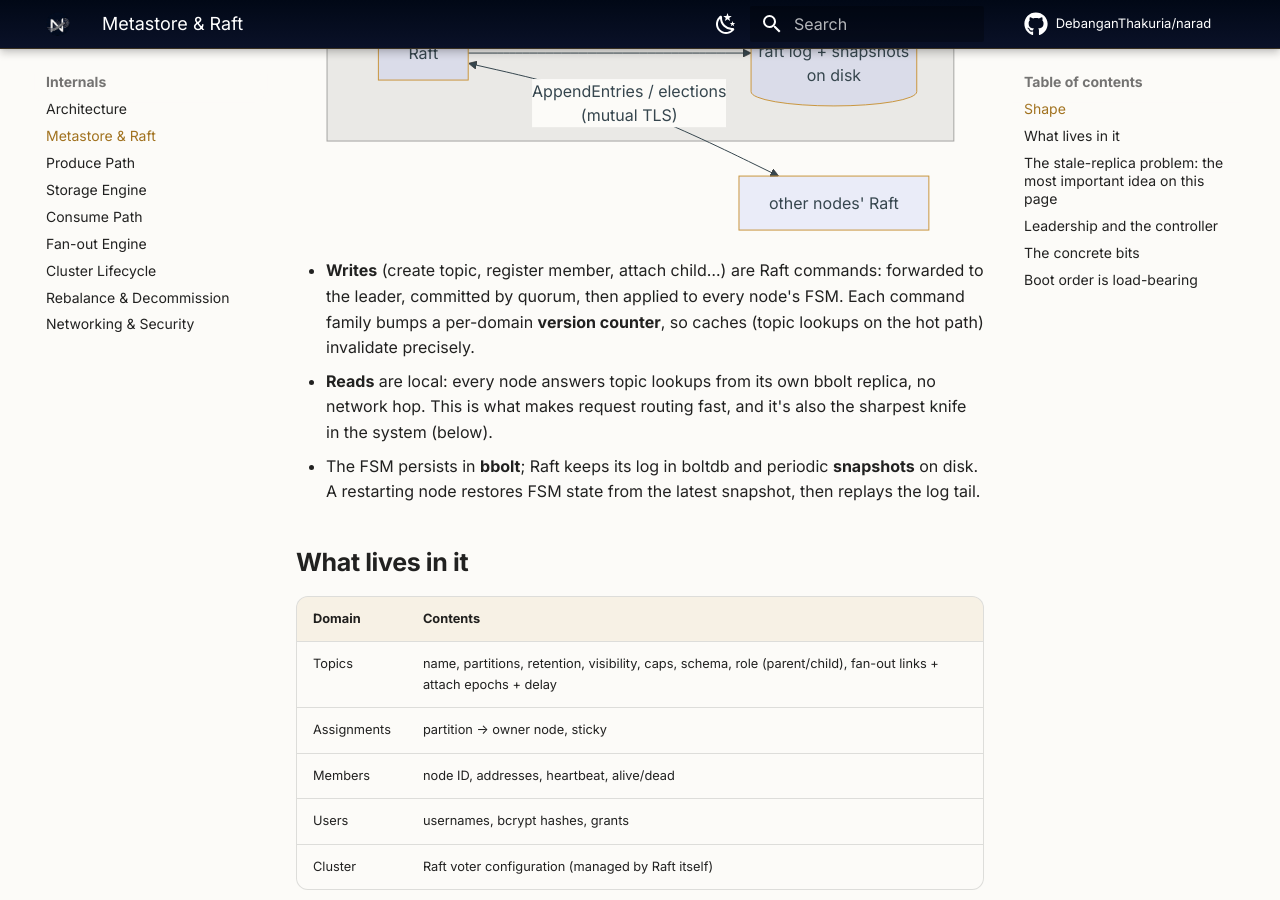
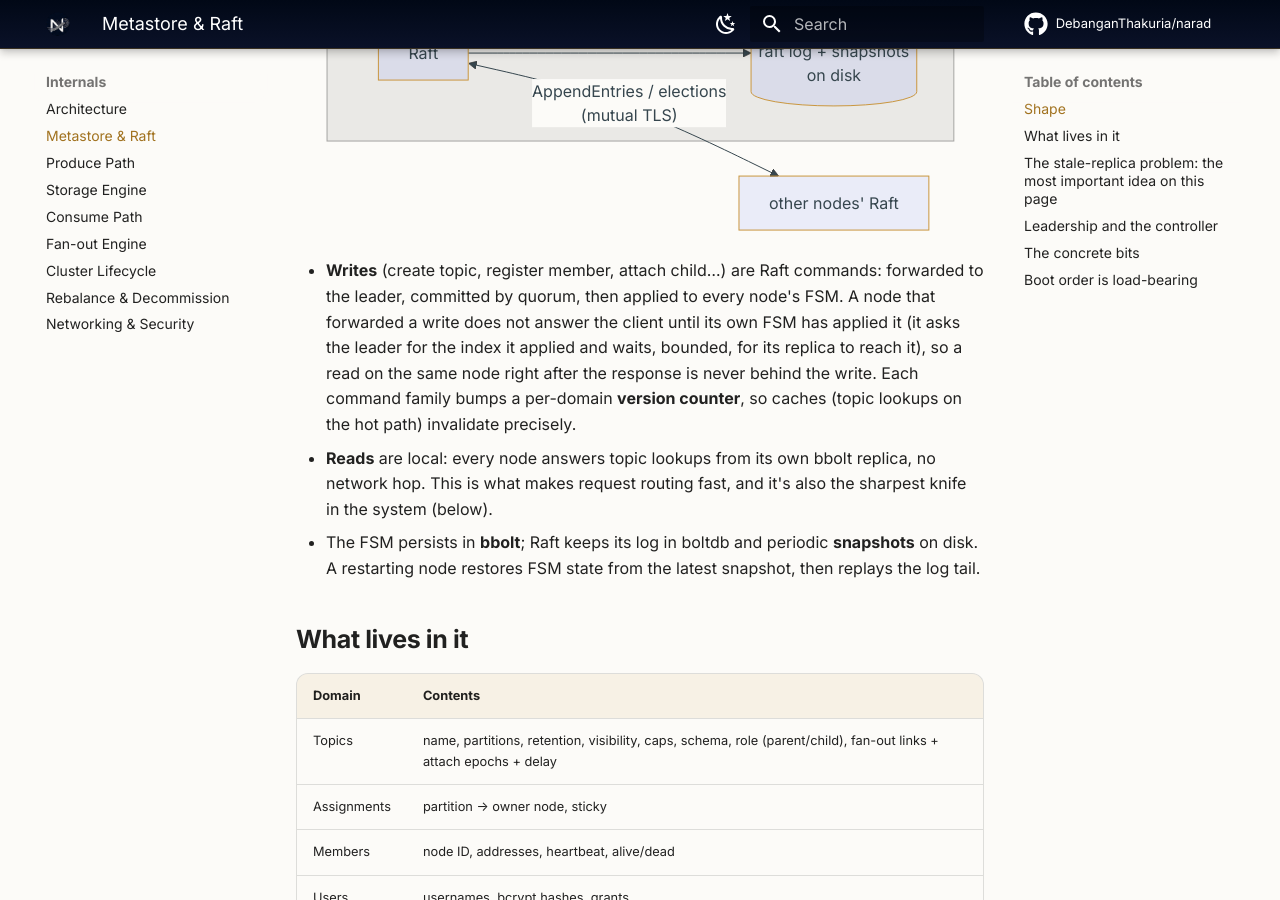
Before and after one commit to DebanganThakuria/narad, an MkDocs documentation site: the page built from docs/internals/metastore-and-raft.md, in a window 1280 px wide and 900 px high, scrolled down 594 px. Built offline with MkDocs 1.6.1 and Material for MkDocs 9.7.7, drawn with Linux system fonts in a browser that asks for light colours; comment, search, counter and statistics services are not loaded.

Commit message:
docs: note the forwarded-write settle on the metastore internals page

````diff
--- a/docs/internals/metastore-and-raft.md
+++ b/docs/internals/metastore-and-raft.md
@@ -14,7 +14,7 @@ flowchart LR
     RAFT <-->|"AppendEntries / elections<br/>(mutual TLS)"| PEERS[other nodes' Raft]
 ```
 
-- **Writes** (create topic, register member, attach child…) are Raft commands: forwarded to the leader, committed by quorum, then applied to every node's FSM. Each command family bumps a per-domain **version counter**, so caches (topic lookups on the hot path) invalidate precisely.
+- **Writes** (create topic, register member, attach child…) are Raft commands: forwarded to the leader, committed by quorum, then applied to every node's FSM. A node that forwarded a write does not answer the client until its own FSM has applied it (it asks the leader for the index it applied and waits, bounded, for its replica to reach it), so a read on the same node right after the response is never behind the write. Each command family bumps a per-domain **version counter**, so caches (topic lookups on the hot path) invalidate precisely.
 - **Reads** are local: every node answers topic lookups from its own bbolt replica, no network hop. This is what makes request routing fast, and it's also the sharpest knife in the system (below).
 - The FSM persists in **bbolt**; Raft keeps its log in boltdb and periodic **snapshots** on disk. A restarting node restores FSM state from the latest snapshot, then replays the log tail.
 
````
